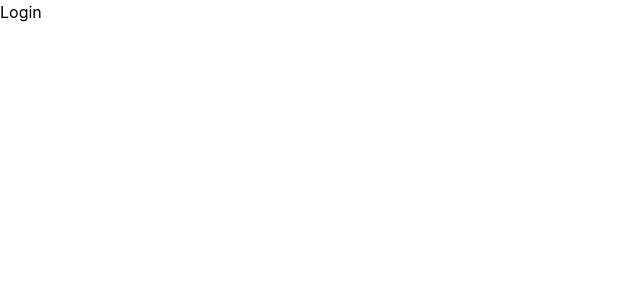
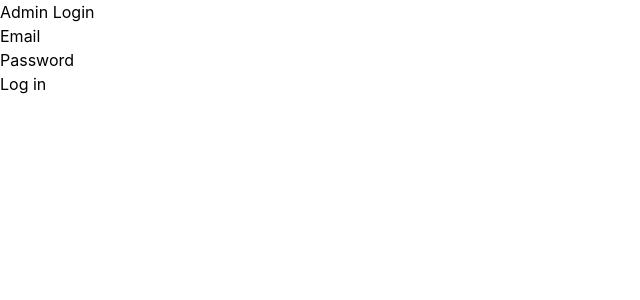
Before and after one commit to QwertyNora/portfolio, a React (Vite) app in the folder client/: page /admin/login in a window 1280 px wide. Shown: the top 300 px of the page, without its empty margins (0-640 px from the left). Built offline with nearby package versions, Linux system fonts and the light colour scheme.

Commit message:
Add Login component with JWT authentication

```diff
--- a/client/src/pages/admin/Login.tsx
+++ b/client/src/pages/admin/Login.tsx
@@ -1,5 +1,61 @@
+import { useState } from "react";
+import { useNavigate } from "react-router-dom";
+import { useAuth } from "../../context/AuthContext";
+import axiosInstance from "../../api/axiosInstance";
+
 const Login = () => {
-    return <div>Login</div>;
+    const [email, setEmail] = useState("");
+    const [password, setPassword] = useState("");
+    const [error, setError] = useState<string | null>(null);
+    const [loading, setLoading] = useState(false);
+
+    const { login } = useAuth();
+    const navigate = useNavigate();
+
+    const handleSubmit = async (e: React.SubmitEvent) => {
+        e.preventDefault();
+        setError(null);
+        setLoading(true);
+
+        try {
+            const response = await axiosInstance.post("/auth/login", {
+                email,
+                password,
+            });
+            login(response.data.token);
+            navigate("/admin");
+        } catch (error) {
+            setError("Wrong email or password");
+        } finally {
+            setLoading(false);
+        }
+    };
+
+    return (
+        <div>
+            <h1>Admin Login</h1>
+            <form onSubmit={handleSubmit}>
+                <div>
+                    <label htmlFor="email">Email</label>
+                    <input id="email" type="email" value={email} onChange={e => setEmail(e.target.value)} required />
+                </div>
+                <div>
+                    <label htmlFor="password">Password</label>
+                    <input
+                        id="password"
+                        type="password"
+                        value={password}
+                        onChange={e => setPassword(e.target.value)}
+                        required
+                    />
+                </div>
+                {error && <p>{error}</p>}
+                <button type="submit" disabled={loading}>
+                    {loading ? "Logging in..." : "Log in"}
+                </button>
+            </form>
+        </div>
+    );
 };
 
 export default Login;
```
